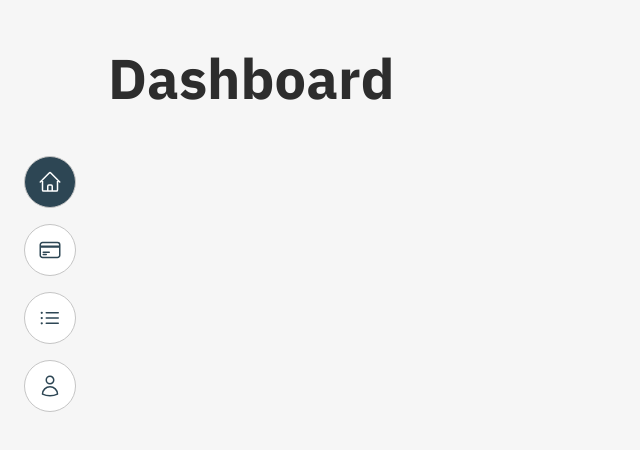
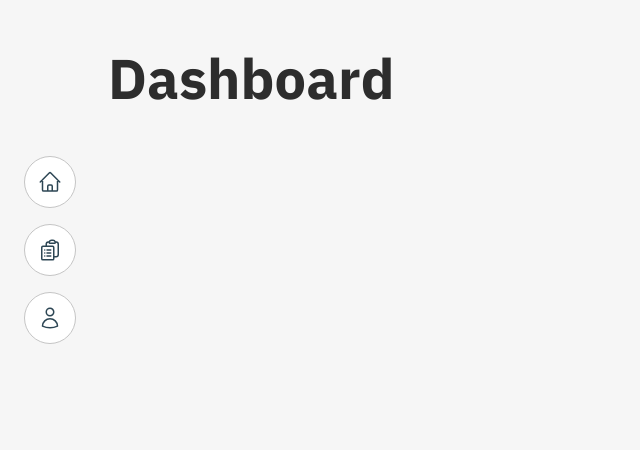
Before and after one commit to Asymphia/matdev-pm, a Next.js app: page / in a window 1280 px wide. Shown: the top 450 px of the page, without its empty margins (0-640 px from the left). Built offline with nearby package versions, Linux system fonts and the light colour scheme.

Commit message:
Fix: menu

```diff
--- /dev/null
+++ b/app/projects/[projectSlug]/tasks/page.tsx
@@ -0,0 +1,9 @@
+const TasksPage = () => {
+    return (
+        <div>
+            <h1>Tasks</h1>
+        </div>
+    )
+}
+
+export default TasksPage
--- a/components/layout/NavItem.tsx
+++ b/components/layout/NavItem.tsx
@@ -11,7 +11,7 @@ interface NavItemProps {
 
 const NavItem = ({ href, Icon }: NavItemProps) => {
     const pathname = usePathname()
-    const isActive = pathname === href || (href !== "/" && pathname.startsWith(href))
+    const isActive = pathname.replace(/\/$/, "") === href.replace(/\/$/, "")
 
     return (
         <Link
--- a/components/layout/Sidebar.tsx
+++ b/components/layout/Sidebar.tsx
@@ -1,22 +1,48 @@
 "use client"
 
-import { HomeIcon, CreditCardIcon, ListBulletIcon, UserIcon } from "@heroicons/react/24/outline"
+import { HomeIcon, RectangleGroupIcon, RectangleStackIcon, UserIcon, ClipboardDocumentListIcon } from "@heroicons/react/24/outline"
 import NavItem from "@/components/layout/NavItem"
+import { usePathname } from "next/navigation"
 
 const Sidebar = () => {
+    const pathname = usePathname()
+    const projectMatch = pathname.match(/^\/projects\/([^/]+)/)
+    const slug = projectMatch?.[1] ?? null
+
     const menuLinks = [
-        { icon: HomeIcon, href: "/" },
-        { icon: CreditCardIcon, href: "/project-tags" },
-        { icon: ListBulletIcon, href: "/projects" },
+        { icon: HomeIcon, href: "/projects" },
+        { icon: ClipboardDocumentListIcon, href: "/project-tags" },
         { icon: UserIcon, href: "/users" },
     ]
 
+    const projectSubLinks = slug
+        ? [
+              {
+                  icon: RectangleGroupIcon,
+                  href: `/projects/${slug}`,
+              },
+              {
+                  icon: RectangleStackIcon,
+                  href: `/projects/${slug}/tasks`,
+              },
+          ]
+        : []
+
     return (
         <div className="fixed inset-0 h-full w-fit px-6">
-            <nav className="mt-39 flex h-fit flex-col gap-y-4">
-                {menuLinks.map((link, index) => (
-                    <NavItem href={link.href} Icon={link.icon} key={index} />
+            <nav className="mt-39 flex h-fit flex-col items-center gap-y-4">
+                {menuLinks.map(link => (
+                    <NavItem href={link.href} Icon={link.icon} key={link.href} />
                 ))}
+
+                {projectSubLinks.length > 0 && (
+                    <>
+                        <hr className="bg-border h-1 w-7 rounded-full border-none" />
+                        {projectSubLinks.map(link => (
+                            <NavItem href={link.href} Icon={link.icon} key={link.href} />
+                        ))}
+                    </>
+                )}
             </nav>
         </div>
     )
```
